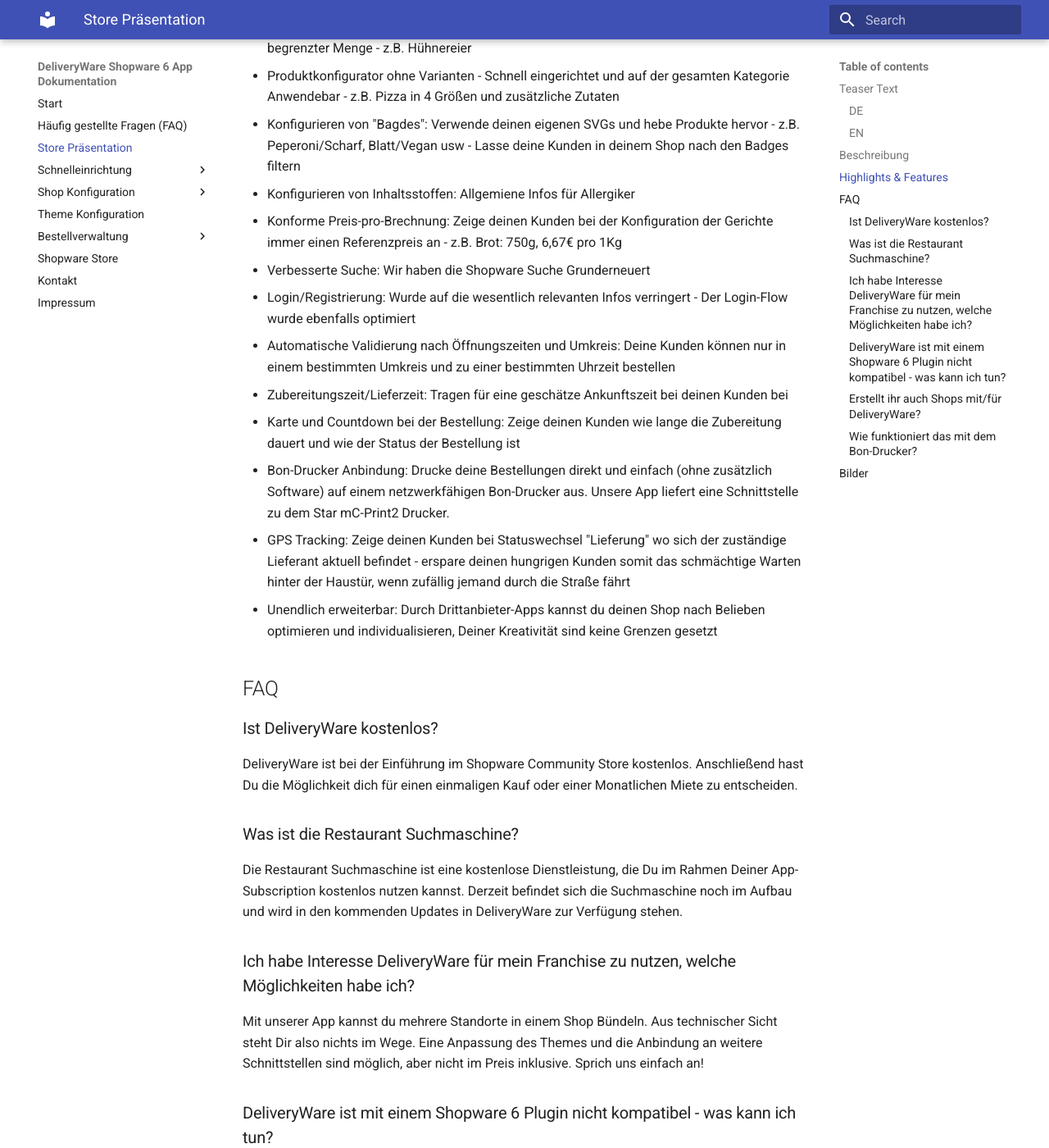
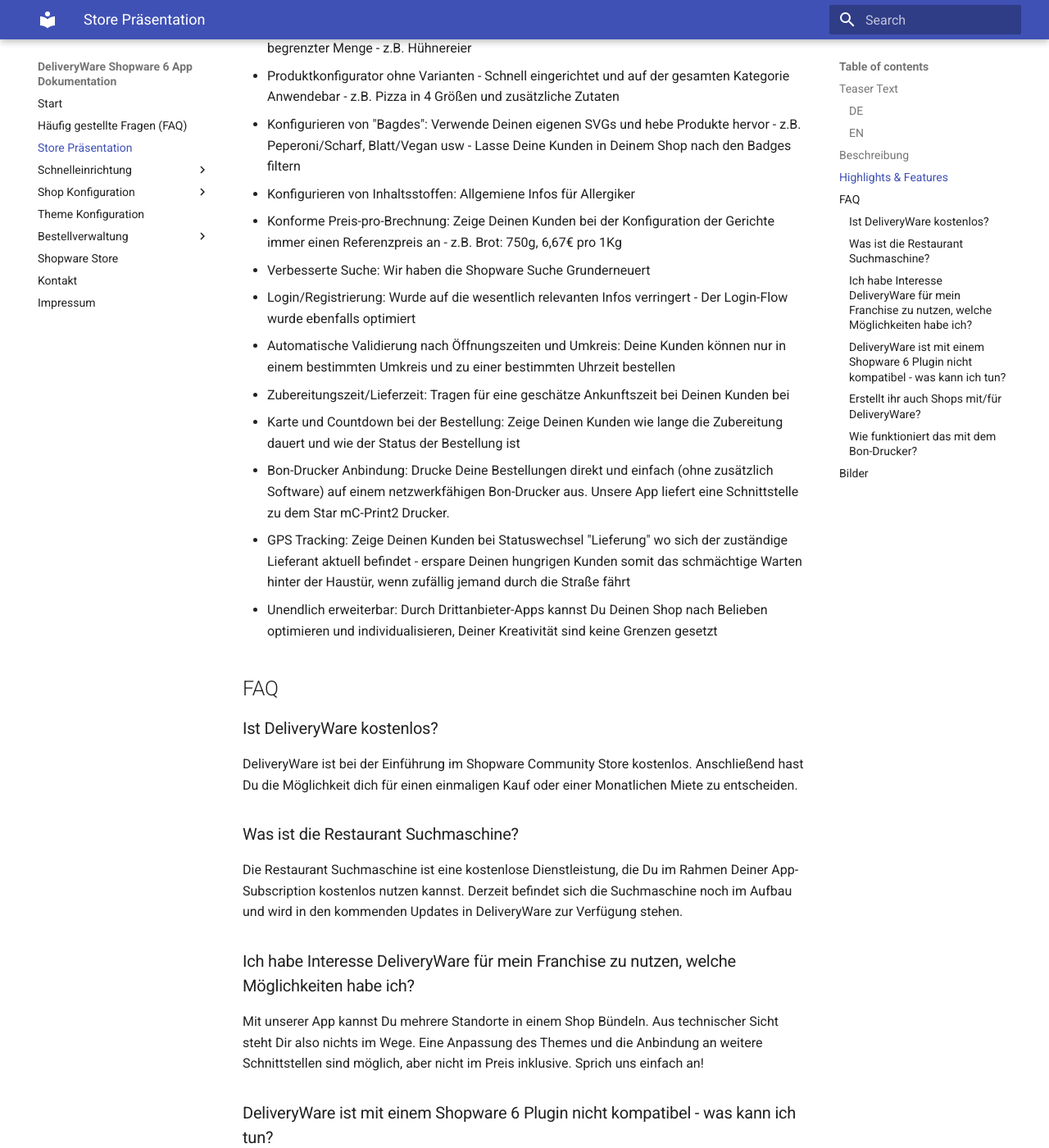
Before and after one commit to moorl/AppflixDocs, an MkDocs documentation site: the page built from docs-source/_store/index.md, in a window 1280 px wide and 1400 px high, scrolled down 1325 px. Shown: the whole window at 82% size. Built offline with MkDocs 1.6.1 and Material for MkDocs 9.7.7, drawn with Linux system fonts in a browser that asks for light colours; nearby versions of some CDN libraries; library files that are not in the unit come from our copies; comment, search, counter and statistics services are not loaded; some of the changed text lies outside the part shown.

Commit message:
du->Du,dein->Dein,dich->Dich

```diff
--- a/docs-source/_store/index.md
+++ b/docs-source/_store/index.md
@@ -11,9 +11,9 @@ DeliveryWare is an all-in-one solution for your online food delivery service. Us
 
 Keine Lust auf veraltete Software Lösungen und ohne jegliche Reichweite? Gar kein Bock mehr auf Orange? Hier gibt es nicht nur eine Alternative - wir sind besser!
 
-Mit DeliveryWare bekommst Du für Dein Shopware 6 System ein Theme, eine App und nützliche Schnittstellen um deinen Kunden ein optimales Einkaufserlebnis zu gewährleisten.
+Mit DeliveryWare bekommst Du für Dein Shopware 6 System ein Theme, eine App und nützliche Schnittstellen um Deinen Kunden ein optimales Einkaufserlebnis zu gewährleisten.
 
-Die All-In-One Lösung beinhaltet eine für Dein Business optimierte Bestellverwaltung (Dashboard). Mit den DeliveryWare Demo Paketen hast du auf Anhieb passende Inhalte und Produkte - abgestimmt auf Dein Angebot.
+Die All-In-One Lösung beinhaltet eine für Dein Business optimierte Bestellverwaltung (Dashboard). Mit den DeliveryWare Demo Paketen hast Du auf Anhieb passende Inhalte und Produkte - abgestimmt auf Dein Angebot.
 
 ## Highlights & Features
 
@@ -27,17 +27,17 @@ Folgende Funktionen sind bereits in unserer App enthalten und werden in kommende
 - Ausschließung von Angeboten aus Bestimmten Stores möglich
 - Lagerbestand in freien Intervallen auffüllbar: Gewisse Lebensmittel gibt es täglich nur in begrenzter Menge - z.B. Hühnereier
 - Produktkonfigurator ohne Varianten - Schnell eingerichtet und auf der gesamten Kategorie Anwendebar - z.B. Pizza in 4 Größen und zusätzliche Zutaten
-- Konfigurieren von "Bagdes": Verwende deinen eigenen SVGs und hebe Produkte hervor - z.B. Peperoni/Scharf, Blatt/Vegan usw - Lasse deine Kunden in deinem Shop nach den Badges filtern
+- Konfigurieren von "Bagdes": Verwende Deinen eigenen SVGs und hebe Produkte hervor - z.B. Peperoni/Scharf, Blatt/Vegan usw - Lasse Deine Kunden in Deinem Shop nach den Badges filtern
 - Konfigurieren von Inhaltsstoffen: Allgemiene Infos für Allergiker
-- Konforme Preis-pro-Brechnung: Zeige deinen Kunden bei der Konfiguration der Gerichte immer einen Referenzpreis an - z.B. Brot: 750g, 6,67€ pro 1Kg
+- Konforme Preis-pro-Brechnung: Zeige Deinen Kunden bei der Konfiguration der Gerichte immer einen Referenzpreis an - z.B. Brot: 750g, 6,67€ pro 1Kg
 - Verbesserte Suche: Wir haben die Shopware Suche Grunderneuert
 - Login/Registrierung: Wurde auf die wesentlich relevanten Infos verringert - Der Login-Flow wurde ebenfalls optimiert
 - Automatische Validierung nach Öffnungszeiten und Umkreis: Deine Kunden können nur in einem bestimmten Umkreis und zu einer bestimmten Uhrzeit bestellen
-- Zubereitungszeit/Lieferzeit: Tragen für eine geschätze Ankunftszeit bei deinen Kunden bei
-- Karte und Countdown bei der Bestellung: Zeige deinen Kunden wie lange die Zubereitung dauert und wie der Status der Bestellung ist
-- Bon-Drucker Anbindung: Drucke deine Bestellungen direkt und einfach (ohne zusätzlich Software) auf einem netzwerkfähigen Bon-Drucker aus. Unsere App liefert eine Schnittstelle zu dem Star mC-Print2 Drucker.
-- GPS Tracking: Zeige deinen Kunden bei Statuswechsel "Lieferung" wo sich der zuständige Lieferant aktuell befindet - erspare deinen hungrigen Kunden somit das schmächtige Warten hinter der Haustür, wenn zufällig jemand durch die Straße fährt
-- Unendlich erweiterbar: Durch Drittanbieter-Apps kannst du deinen Shop nach Belieben optimieren und individualisieren, Deiner Kreativität sind keine Grenzen gesetzt
+- Zubereitungszeit/Lieferzeit: Tragen für eine geschätze Ankunftszeit bei Deinen Kunden bei
+- Karte und Countdown bei der Bestellung: Zeige Deinen Kunden wie lange die Zubereitung dauert und wie der Status der Bestellung ist
+- Bon-Drucker Anbindung: Drucke Deine Bestellungen direkt und einfach (ohne zusätzlich Software) auf einem netzwerkfähigen Bon-Drucker aus. Unsere App liefert eine Schnittstelle zu dem Star mC-Print2 Drucker.
+- GPS Tracking: Zeige Deinen Kunden bei Statuswechsel "Lieferung" wo sich der zuständige Lieferant aktuell befindet - erspare Deinen hungrigen Kunden somit das schmächtige Warten hinter der Haustür, wenn zufällig jemand durch die Straße fährt
+- Unendlich erweiterbar: Durch Drittanbieter-Apps kannst Du Deinen Shop nach Belieben optimieren und individualisieren, Deiner Kreativität sind keine Grenzen gesetzt
 
 ## FAQ
 
@@ -55,7 +55,7 @@ Aufbau und wird in den kommenden Updates in DeliveryWare zur Verfügung stehen.
 
 ### Ich habe Interesse DeliveryWare für mein Franchise zu nutzen, welche Möglichkeiten habe ich?
 
-Mit unserer App kannst du mehrere Standorte in einem Shop Bündeln. Aus technischer Sicht
+Mit unserer App kannst Du mehrere Standorte in einem Shop Bündeln. Aus technischer Sicht
 steht Dir also nichts im Wege. Eine Anpassung des Themes und die Anbindung an weitere
 Schnittstellen sind möglich, aber nicht im Preis inklusive. Sprich uns einfach an!
 
@@ -74,7 +74,7 @@ Shopware 6 Freelancern ünterstützt euch bei der Einrichtung und eventuellen R
 
 Aktuell bieten wir auschließlich für ein Drucker Modell eine Schnittstelle an. Den Drucker
 gibt es zu einem einmaligen Anschaffungspreis von ca. 200€ exkl. MwSt. Hilfe bei der Einrichtung
-erhälst du in unserer Dokumentation oder einem unserer Partner.
+erhälst Du in unserer Dokumentation oder einem unserer Partner.
 
 ## Bilder
 
```
